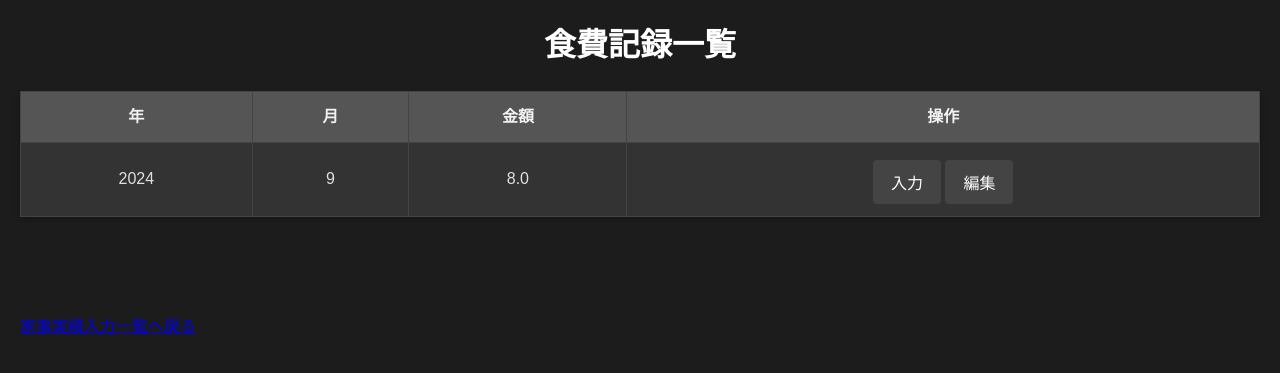
After one commit to arisaEN/kajiAPP, a Flask app: page /eat in a window 1280 px wide. The commit adds this page. Shown: the top 373 px of the page. Run offline with Flask 3, Linux system fonts and the light colour scheme; data comes from the database, SQL or seed files in the repository; both versions use the stored data as it was after the commit.

Commit message:
20240921

```diff
--- a/flaskr/__init__.py
+++ b/flaskr/__init__.py
@@ -1,5 +1,6 @@
 #初期化処理を書く
-
+from datetime import datetime
+import sqlite3
 from flask import Flask
 
 app = Flask(__name__)
@@ -10,3 +11,5 @@ db.create_works_table()
 db.create_workList_table()
 db.create_nameList_table()
 db.create_家事分類区分_table()
+db.create_eat_table()
+db.create_eat_detail_table()
--- a/flaskr/main.py
+++ b/flaskr/main.py
@@ -1,11 +1,12 @@
 from flaskr import app
 from flask import render_template,request,redirect,url_for
 import sqlite3
-import datetime
+from datetime import datetime
 import pandas as pd
 import matplotlib.pyplot as plt
 import io
 import base64
+
 DATABASE ='database.db'
 
 #ページにアクセスした時
@@ -72,14 +73,6 @@ def index():
         category_data.append({'name': row[0], 'category': row[1], 'total_points': row[2]})
 
 
-
-
-
-
-
-
-
-
     con.close()
     works = []
     analysisResults = []
@@ -105,7 +98,8 @@ def index():
         workList=workList,
         nameList=nameList,
         analysisResults=analysisResults,
-        datetime=datetime,
+        # datetimeをdatetimeモジュールから直接渡す
+        current_datetime=datetime.now(),  # 変更点
         dates=dates, data=data,
         category_data=category_data
     )
@@ -147,18 +141,184 @@ def option():
 @app.route('/scr')
 def scr():
 
-
-
-
-
     return render_template(
         'scr.html',
 
 
     )
+###################################################################
+@app.route('/eat')
+def eat():
+    # 今年の今月のレコードが存在しなければ挿入
+
+    insert_eat_record_if_not_exists()
+    if has_eat_details():  # eat_detail が存在するかチェック
+        update_eat_amount()  # 存在する場合のみ update 関数を呼び出す
+
+    records = get_eat_records()
+
+    # 各レコードの明細を取得
+    details = { (record[0], record[1]): get_eat_detail_records(record[0], record[1]) for record in records }
+
+    return render_template(
+        'eat.html',
+        records=records,
+        details=details  # 明細を渡す
+    )
+
+
+def has_eat_details():
+    # SQLite3 を使って eat_detail テーブルのレコード数を確認する
+    con = sqlite3.connect('database.db')  # データベースに接続
+    cur = con.cursor()  # カーソルを作成
+
+    # SQLクエリでレコード数を取得
+    cur.execute("SELECT COUNT(*) FROM eat_detail")
+    count = cur.fetchone()[0]  # 結果からレコード数を取得
+
+    con.close()  # データベース接続を閉じる
+
+    return count > 0  # レコードが1件以上あればTrue
 
 
 
+
+# テーブル作成・データ挿入関数
+def insert_eat_record_if_not_exists():
+    con = sqlite3.connect('database.db')
+    cur = con.cursor()
+
+    # テーブルが存在しない場合の作成
+    cur.execute("""
+        CREATE TABLE IF NOT EXISTS eat (
+            id INTEGER PRIMARY KEY AUTOINCREMENT,
+            year INTEGER,
+            month INTEGER,
+            amount REAL,
+            description TEXT,
+            created_at TIMESTAMP DEFAULT CURRENT_TIMESTAMP
+        );
+    """)
+
+    # 現在の年と月を取得し、月は"00"という書式にする
+    now = datetime.now()
+    current_year = now.year
+    current_month = now.month
+
+    # 月を"00"という書式にする
+    formatted_month = str(current_month).zfill(2)
+
+    # 今年の今月のレコードが存在するか確認
+    cur.execute("""
+        SELECT 1 FROM eat WHERE year = ? AND month = ?
+    """, (current_year, formatted_month))
+
+    record_exists = cur.fetchone()
+
+    # レコードが存在しなければ新規作成
+    if not record_exists:
+        cur.execute("""
+            INSERT INTO eat (year, month, amount, description)
+            VALUES (?, ?, ?, ?)
+        """, (current_year, formatted_month, 0.0, '初期レコード'))
+
+
+
+    con.commit()
+    con.close()
+
+# テーブルのデータを取得してHTMLに表示する関数
+def get_eat_records():
+    con = sqlite3.connect('database.db')
+    cur = con.cursor()
+
+    # `created_at` の降順で12件取得
+    cur.execute("""
+        SELECT year, month, amount, description, created_at
+        FROM eat
+        ORDER BY created_at DESC
+        LIMIT 12
+    """)
+    records = cur.fetchall()
+    con.close()
+
+    return records
+
+
+def update_eat_amount():
+    conn = sqlite3.connect('database.db')  # データベース接続
+    cursor = conn.cursor()
+
+    # SQL実行
+    cursor.execute('''
+        UPDATE eat
+        SET amount = (
+            SELECT SUM(ed.amount)
+            FROM eat_detail ed
+            WHERE ed.year = eat.year AND ed.month = eat.month
+        )
+        WHERE EXISTS (
+            SELECT 1
+            FROM eat_detail ed
+            WHERE ed.year = eat.year AND ed.month = eat.month
+        );
+    ''')
+
+    conn.commit()  # 変更をコミット
+    conn.close()   # 接続を閉じる
+
+# 新しい関数を追加
+def get_eat_detail_records(year, month):
+    con = sqlite3.connect(DATABASE)
+    cur = con.cursor()
+    cur.execute("""
+        SELECT id, amount, input_time
+        FROM eat_detail
+        WHERE year = ? AND month = ?
+    """, (year, month))
+    records = cur.fetchall()
+    con.close()
+    return records
+
+
+
+@app.route('/update_detail', methods=['POST'])
+def update_detail():
+    detail_id = request.form['id']
+    amount = request.form['amount']
+
+    con = sqlite3.connect(DATABASE)
+    con.execute("""
+        UPDATE eat_detail
+        SET amount = ?
+        WHERE id = ?
+    """, (amount, detail_id))
+
+    con.commit()
+    con.close()
+
+    return redirect(url_for('eat'))  # 食費記録ページにリダイレクト
+
+
+
+##################################################################
+#食費明細
+@app.route('/save_detail', methods=['POST'])
+def save_detail():
+    year = request.form['year']
+    month = request.form['month']
+    amount = request.form['amount']
+
+    con = sqlite3.connect(DATABASE)
+    con.execute("""
+        INSERT INTO eat_detail (year, month, amount)
+        VALUES (?, ?, ?)
+    """, (year, month, amount))
+
+    con.commit()
+    con.close()
+
+    return redirect(url_for('eat'))  # 食費記録ページにリダイレクト
 
 
 
--- /dev/null
+++ b/flaskr/static/style_eat.css
@@ -0,0 +1,116 @@
+/* ベーススタイルのリセット */
+* {
+    margin: 0;
+    padding: 0;
+    box-sizing: border-box;
+}
+
+body {
+    font-family: 'Arial', sans-serif;
+    padding: 20px;
+    background-color: #1c1c1c; /* 暗い背景色 */
+    color: #e0e0e0; /* 白っぽい文字色 */
+    line-height: 1.6;
+}
+
+/* タイトルのスタイル */
+h1 {
+    text-align: center;
+    margin-bottom: 20px;
+    color: #ffffff; /* タイトルも白 */
+}
+
+/* テーブル全体のスタイル */
+table {
+    width: 100%;
+    border-collapse: collapse;
+    margin-bottom: 20px;
+    background-color: #333; /* 暗めのテーブル背景 */
+    box-shadow: 0px 2px 5px rgba(0, 0, 0, 0.3); /* 影を少し強めに */
+}
+
+th, td {
+    padding: 12px;
+    text-align: center;
+    border: 1px solid #444; /* 暗いボーダー */
+}
+
+/* テーブルヘッダーのスタイル */
+thead th {
+    background-color: #555; /* ヘッダーもダークグレー系 */
+    color: #f1f1f1; /* 白っぽい文字色 */
+    font-weight: bold;
+}
+
+/* 行の色を交互に設定 */
+tbody tr:nth-child(even) {
+    background-color: #2a2a2a; /* 行背景も暗めに */
+}
+
+/* ボタンのスタイル */
+button {
+    padding: 10px 18px; /* 少し大きめに */
+    margin-top: 5px;
+    color: #ffffff; /* 白い文字色 */
+    background-color: #444; /* 暗い背景色のボタン */
+    border: none;
+    border-radius: 4px;
+    cursor: pointer;
+}
+
+button:hover {
+    background-color: #555; /* ボタンのホバー時も暗め */
+}
+
+/* 入力フォームのスタイル */
+form {
+    margin-top: 10px;
+    padding: 10px;
+    background-color: #2a2a2a; /* フォーム背景もダーク */
+    border-radius: 5px;
+    box-shadow: 0px 1px 3px rgba(0, 0, 0, 0.2);
+}
+
+input[type="number"] {
+    padding: 12px; /* 大きめに調整 */
+    margin-right: 10px;
+    width: 100px; /* テキストボックスの幅を広げる */
+    border: 1px solid #555;
+    border-radius: 4px;
+    background-color: #444; /* テキストボックスも暗め */
+    color: #ffffff; /* 白い文字色 */
+}
+
+input[type="number"]:focus {
+    outline: none;
+    border-color: #888; /* フォーカス時の強調色 */
+}
+
+/* スマホ向けスタイル */
+@media (max-width: 768px) {
+    table {
+        font-size: 14px;
+    }
+
+    th, td {
+        padding: 10px;
+    }
+
+    button {
+        padding: 8px 14px; /* ボタンも少し小さめ */
+        font-size: 14px;
+    }
+
+    form {
+        padding: 8px;
+    }
+
+    input[type="number"] {
+        width: 90%; /* スマホでは幅を100%に近く */
+    }
+}
+
+/* テキストボックスをタップしてもズームインしない */
+input, button, select, textarea {
+    font-size: 16px; /* 16px以上でズームを防止 */
+}
--- /dev/null
+++ b/flaskr/templates/eat.html
@@ -0,0 +1,83 @@
+<!DOCTYPE html>
+<html lang="ja">
+    <head>
+        <meta charset="UTF-8">
+        <link rel="stylesheet" href="{{url_for('static',filename='style_eat.css') }}">
+        <meta name="viewport" content="width=device-width, initial-scale=1.0">
+        <title>食費記録</title>
+        <script>
+            function showInputForm(year, month) {
+                const form = document.getElementById(`input-form-${year}-${month}`);
+                form.style.display = 'block';
+            }
+
+            function toggleDetails(year, month) {
+                const detailsDiv = document.getElementById(`details-${year}-${month}`);
+                if (detailsDiv.style.display === 'none') {
+                    detailsDiv.style.display = 'block'; // 表示
+                } else {
+                    detailsDiv.style.display = 'none'; // 非表示
+                }
+            }
+        </script>
+    </head>
+    <body>
+        <h1>食費記録一覧</h1>
+        <table border="1">
+            <thead>
+                <tr>
+                    <th>年</th>
+                    <th>月</th>
+                    <th>金額</th>
+                    <!--<th>説明</th>-->
+                    <!--<th>作成日時</th>-->
+                    <th>操作</th>
+                </tr>
+            </thead>
+            <tbody>
+                {% for record in records %}
+                <tr>
+                    <td>{{ record[0] }}</td>
+                    <td>{{ record[1] }}</td>
+                    <td>{{ record[2] }}</td>
+                    <!--<td>{{ record[3] }}</td>-->
+                    <!--<td>{{ record[4] }}</td>-->
+                    <td>
+                        <button onclick="showInputForm({{ record[0] }}, {{ record[1] }})">入力</button>
+                        <div id="input-form-{{ record[0] }}-{{ record[1] }}" style="display:none;">
+                            <form action="/save_detail" method="POST">
+                                <input type="hidden" name="year" value="{{ record[0] }}">
+                                <input type="hidden" name="month" value="{{ record[1] }}">
+                                <label for="amount">金額:</label>
+                                <input type="number" name="amount" required>
+                                <button type="submit">登録</button>
+                            </form>
+                        </div>
+                        <button onclick="toggleDetails({{ record[0] }}, {{ record[1] }})">編集</button> <!-- 編集ボタン追加 -->
+                        <div id="details-{{ record[0] }}-{{ record[1] }}" style="display:none;">
+                            <!-- 明細一覧を表示する場所 -->
+                            {% for detail in details[(record[0], record[1])] %}
+                                <form action="/update_detail" method="POST">
+                                    <input type="hidden" name="id" value="{{ detail[0] }}">
+                                    <label for="amount-{{ detail[0] }}">金額:</label>
+                                    <input type="number" name="amount" id="amount-{{ detail[0] }}" value="{{ detail[1] }}" required>
+                                    <button type="submit">更新</button>
+                                </form>
+                                <p>登録日時: {{ detail[2] }}</p>
+                            {% endfor %}
+                        </div>
+                    </td>
+                </tr>
+                {% else %}
+                <tr>
+                    <td colspan="6">データがありません</td>
+                </tr>
+                {% endfor %}
+            </tbody>
+        </table>
+        <br>
+        <br>
+        <br>
+        <a href="{{ url_for('index')}}">家事実績入力一覧へ戻る</a>
+    </body>
+</html>
```
Also changed, not shown: flaskr/db.py (+13 -0 lines), flaskr/templates/index.html (+7 -5 lines), database.db, your_database.db (added), 1 other file.
